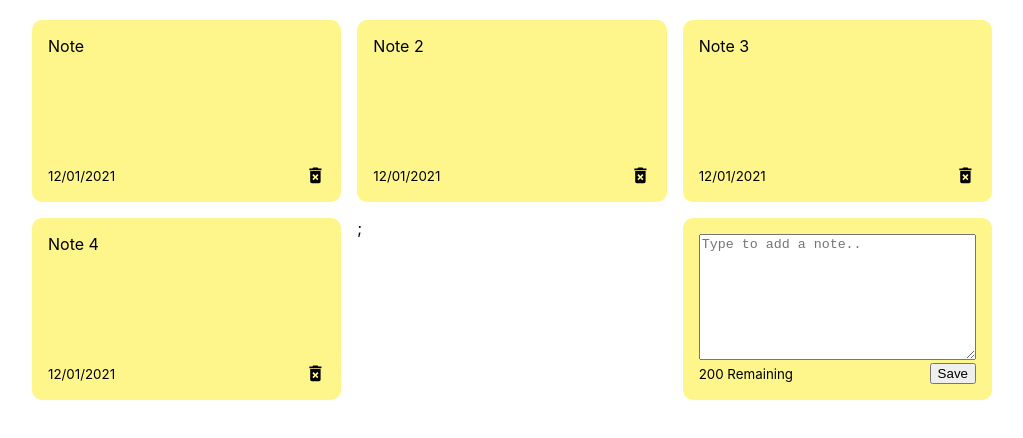
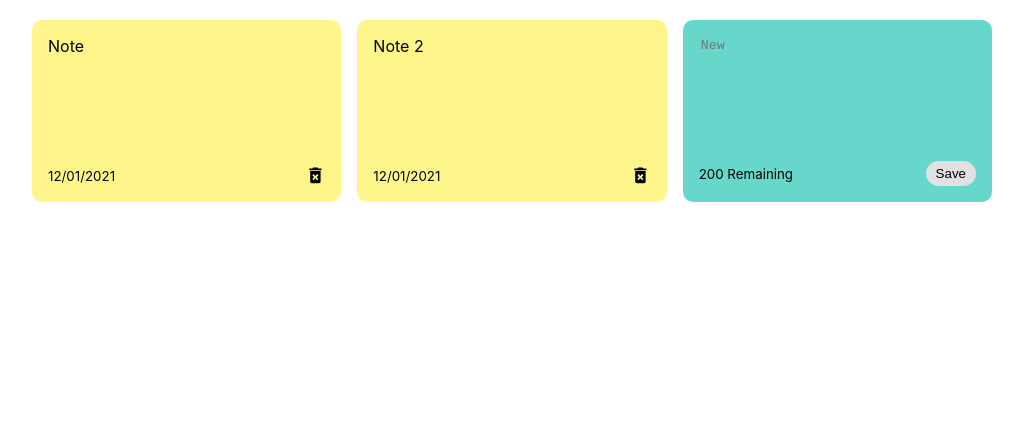
Before and after one commit to shadanamini/notes-application, a React (Create React App) app: page / in a window 1280 px wide. Shown: the top 438 px of the page, without its empty margins (128-1151 px from the left). Built offline with nearby package versions, Linux system fonts and the light colour scheme.

Commit message:
add note edges complete

```diff
--- a/src/App.js
+++ b/src/App.js
@@ -16,21 +16,22 @@
         text: "Note 2",
         date: "12/01/2021",
       },
-      {
+    ]);
+
+    const addNote = (text) => {
+      const date = new Date();
+      const newNote = {
         id: nanoid(),
-        text: "Note 3",
-        date: "12/01/2021",
-      },
-      {
-        id: nanoid(),
-        text: "Note 4",
-        date: "12/01/2021",
-      },
-    ]);
+        text: text,
+        date: date.toLocaleDateString(),
+      }
+      const newNotes = [...notes, newNote];
+      setNotes(newNotes);
+    };
 
   return (
     <div className="container">
-      <NotesList notes={notes}/>
+      <NotesList notes={notes} handleAddNote={addNote}/>
     </div>
   )
 }
--- a/src/components/AddNote.js
+++ b/src/components/AddNote.js
@@ -1,11 +1,35 @@
-const AddNote = () => {
+import { useState } from "react";
+
+const AddNote = ({handleAddNote}) => {
+
+    const [noteText, setNoteText] = useState('');
+    const characterLimit = 200;
+
+    const handleChange = (e) => {
+        if (characterLimit - e.target.value.length >= 0) {
+            setNoteText(e.target.value);
+        }
+    };
+
+    const handleSaveClick = () => {
+        if (noteText.trim().length > 0) {
+            handleAddNote(noteText);
+            setNoteText('');
+        };
+    };
+
     return (
         <div className="note new">
-            <textarea rows="8" cols="10" placeholder="Type to add a note..">
+            <textarea
+                rows="8"
+                cols="10"
+                placeholder="New"
+                value={noteText}
+                onChange={handleChange}>
             </textarea>
             <div className="note-footer">
-                <small>200 Remaining</small>
-                <button className="save">Save</button>
+                <small>{characterLimit - noteText.length} Remaining</small>
+                <button className="save" onClick={handleSaveClick}>Save</button>
             </div>
         </div>
     );
--- a/src/components/NotesList.js
+++ b/src/components/NotesList.js
@@ -1,7 +1,7 @@
 import Note from './Note';
 import AddNote from './AddNote';
 
-const NotesList = ({notes}) => {
+const NotesList = ({notes, handleAddNote}) => {
     return (
         <div className="notes-list">
             {notes.map((note) =>
@@ -10,8 +10,8 @@
                     text={note.text}
                     date={note.date}
                 />
-            )};
-            <AddNote />
+            )}
+            <AddNote handleAddNote={handleAddNote}/>
         </div>
     );
 };
--- a/src/index.css
+++ b/src/index.css
@@ -30,6 +30,7 @@
   display: flex;
   flex-direction: column;
   justify-content: space-between;
+  white-space: pre-wrap;
 }
 
 .note-footer {
@@ -45,5 +46,27 @@
 }
 
 .note.new {
+  background-color: #67d7cc;
+}
 
+textarea {
+  border: none;
+  resize: none;
+  background-color: #67d7cc;
 }
+
+textarea:focus {
+  outline: none;
+}
+
+.save {
+  background-color: #e1e1e1;
+  border: none;
+  border-radius: 15px;
+  padding: 5px 10px 5px 10px;
+}
+
+.save:hover {
+  background-color: #ededed;
+  cursor: pointer;
+}
```
